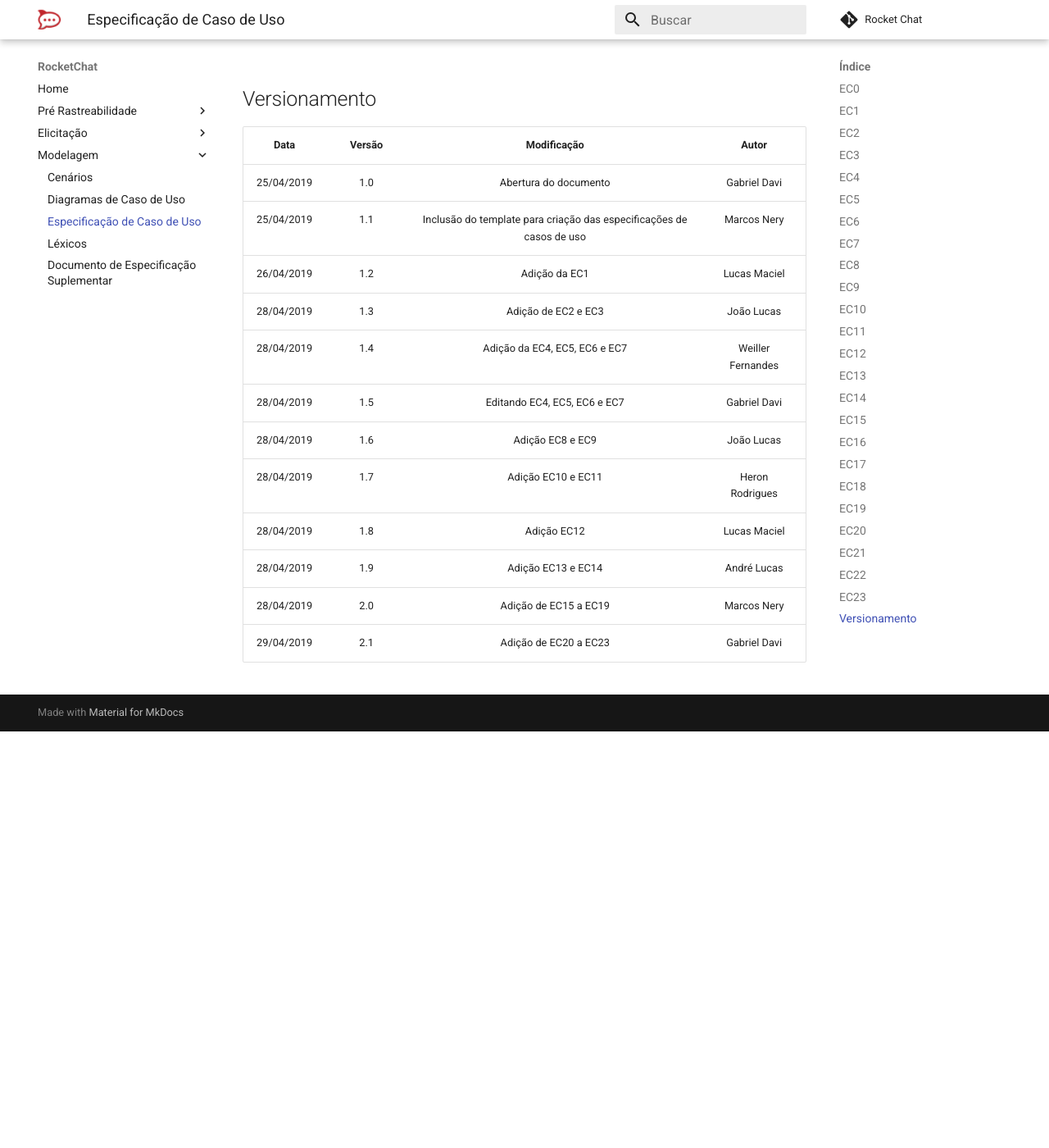
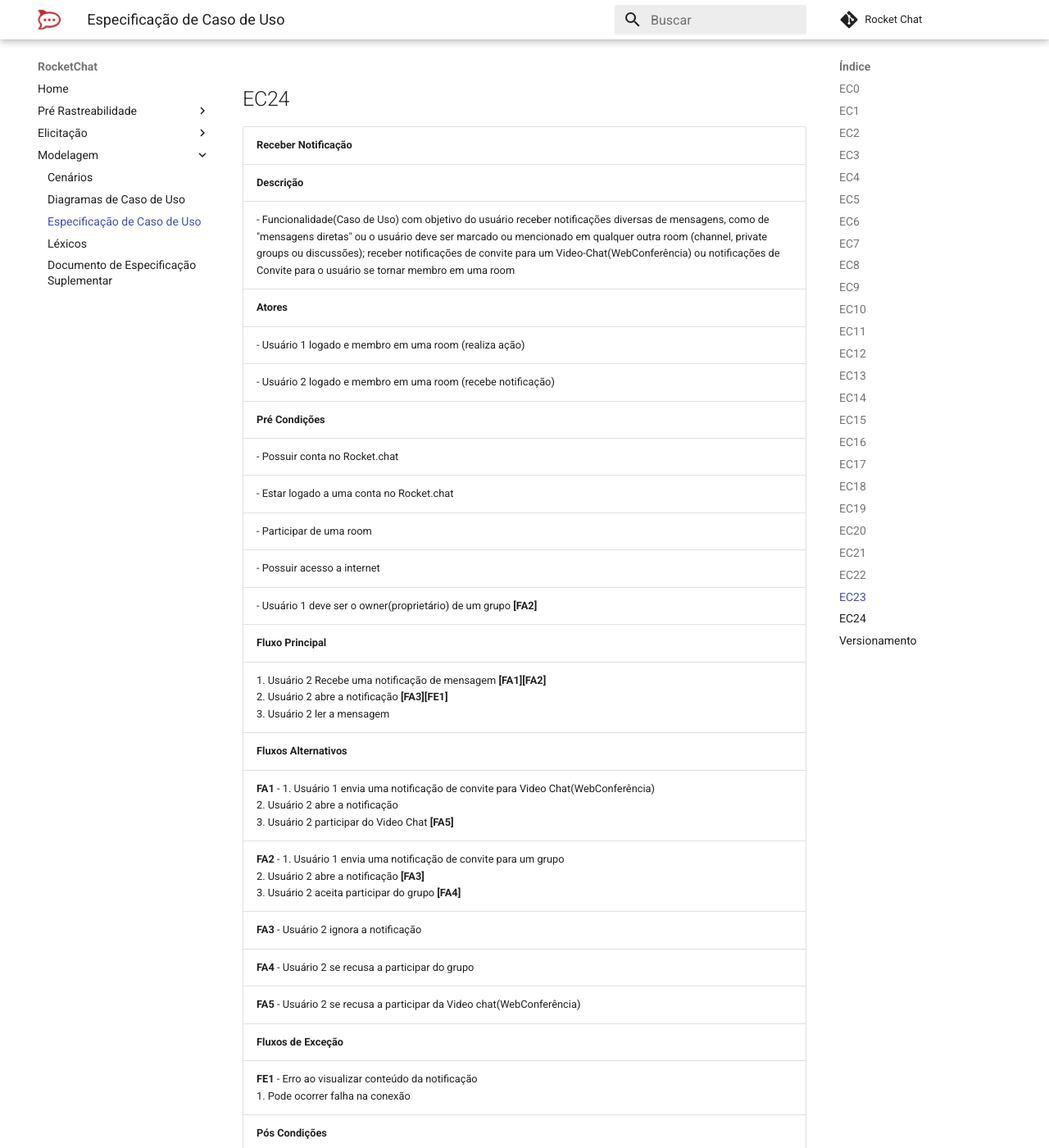
Before and after one commit to MarcosNBJ/2019.1-RocketChat, an MkDocs documentation site: the page built from docs/Modelagem/especificacao.md, in a window 1280 px wide and 1400 px high, scrolled down 32968 px. Shown: the whole window at 82% size. Built offline with MkDocs 1.6.1 and Material for MkDocs 9.7.7, drawn with Linux system fonts in a browser that asks for light colours; comment, search, counter and statistics services are not loaded; before the commit the page ends 33860 px from its top, so only the background shows below that; some of the changed text lies outside the part shown.

Commit message:
Adicionar EC24 em especificacao.md

```diff
--- a/docs/Modelagem/especificacao.md
+++ b/docs/Modelagem/especificacao.md
@@ -702,6 +702,41 @@
 |[DCU](diagramas.md#dcu23-v1)|
 
 
+## EC24
+
+|**Receber Notificação**|
+|--|
+| **Descrição**|
+| - Funcionalidade(Caso de Uso) com objetivo do usuário receber notificações diversas de mensagens, como de "mensagens diretas" ou o usuário deve ser marcado ou mencionado em qualquer outra room (channel, private groups ou discussões); receber notificações de convite para um Video-Chat(WebConferência) ou notificações de Convite para o usuário se tornar membro em uma room |
+| **Atores** |
+| - Usuário 1 logado e membro em uma room (realiza ação) |
+| - Usuário 2 logado e membro em uma room (recebe notificação) |
+| **Pré Condições** |
+| - Possuir conta no Rocket.chat |
+| - Estar logado a uma conta no Rocket.chat |
+| - Participar de uma room |
+| - Possuir acesso a internet |
+| - Usuário 1 deve ser o owner(proprietário) de um grupo **[FA2]**|
+| **Fluxo Principal** |
+|1. Usuário 2 Recebe uma notificação de mensagem **[FA1][FA2]**<br>2. Usuário 2 abre a notificação **[FA3][FE1]**<br>3. Usuário 2 ler a mensagem |
+| **Fluxos Alternativos** |
+| **FA1** - 1. Usuário 1 envia uma notificação de convite para Video Chat(WebConferência) <br> 2. Usuário 2  abre a notificação <br> 3. Usuário 2 participar do Video Chat **[FA5]** |
+| **FA2** - 1. Usuário 1 envia uma notificação de convite para um grupo <br> 2. Usuário 2  abre a notificação **[FA3]**<br> 3. Usuário 2 aceita participar do grupo **[FA4]**|
+| **FA3** - Usuário 2 ignora a notificação |
+| **FA4** - Usuário 2 se recusa a participar do grupo |
+| **FA5** - Usuário 2 se recusa a participar da Video chat(WebConferência) |
+| **Fluxos de Exceção**|
+|**FE1** - Erro ao visualizar conteúdo da notificação <br>1. Pode ocorrer falha na conexão |
+| **Pós Condições**|
+| - A notificação irá desaparecer após ocorrer a interação do Usuário 2 |
+|**Requerimentos especiais**|
+|-|
+| **Cenário** |
+| [Receber Notificação](cenarios.md#c19) |
+|**Diagrama**|
+| [DCU14](diagramas.md#dcu14-v1) |
+
+
 ## Versionamento
 
 | Data | Versão | Modificação | Autor |
@@ -718,3 +753,4 @@
 | 28/04/2019 | 1.9 | Adição EC13 e EC14 | André Lucas |
 | 28/04/2019 | 2.0 | Adição de EC15 a EC19 | Marcos Nery |
 | 29/04/2019 | 2.1 | Adição de EC20 a EC23 | Gabriel Davi |
+| 29/04/2019 | 2.2 | Adição EC24 | Lucas Maciel |
```
Also changed, not shown: other parts of docs/Modelagem/especificacao.md (+1 -1 lines).
